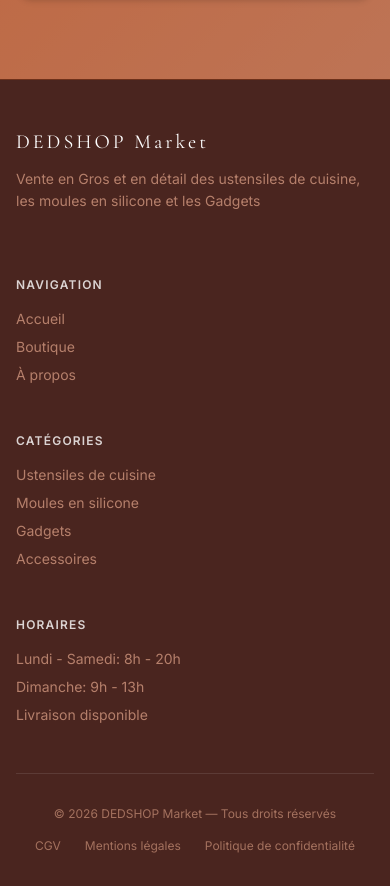
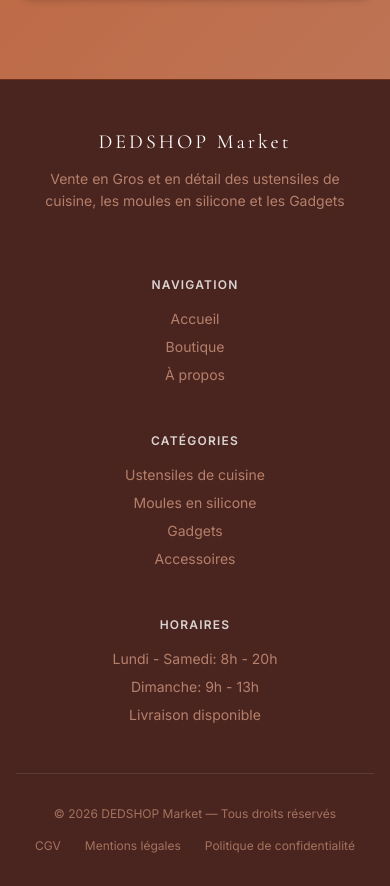
Before and after one commit to Nolido13/Ma-boutique01, a React (Vite) app: page /about in a window 390 px wide. Shown: the part 4603-5489 px from the top of the page. Built offline with nearby package versions, Linux system fonts and the light colour scheme.

Commit message:
commit du 29/04/26 à 14:31

```diff
--- a/src/components/Footer.jsx
+++ b/src/components/Footer.jsx
@@ -9,16 +9,16 @@ export default function Footer() {
 
         <div className="grid grid-cols-1 md:grid-cols-2 lg:grid-cols-4 gap-12 pb-12 border-b border-white/10">
 
-          <div className="lg:col-span-1">
+          <div className="lg:col-span-1 text-center md:text-left">
             <p className="font-serif text-xl text-white tracking-[0.15em] mb-3">
               DEDSHOP Market
             </p>
-            <p className="text-sm leading-relaxed mb-4 text-tertiary/60">
+            <p className="text-sm leading-relaxed mb-4 text-tertiary/60 max-w-xs mx-auto md:mx-0">
               Vente en Gros et en détail des ustensiles de cuisine, les moules en silicone et les Gadgets
             </p>
           </div>
 
-          <div>
+          <div className="text-center md:text-left">
             <h4 className="text-white/80 text-xs tracking-widest uppercase mb-4 font-semibold">
               Navigation
             </h4>
@@ -29,7 +29,7 @@ export default function Footer() {
             </div>
           </div>
 
-          <div>
+          <div className="text-center md:text-left">
             <h4 className="text-white/80 text-xs tracking-widest uppercase mb-4 font-semibold">
               Catégories
             </h4>
@@ -41,7 +41,7 @@ export default function Footer() {
             </div>
           </div>
 
-          <div>
+          <div className="text-center md:text-left">
             <h4 className="text-white/80 text-xs tracking-widest uppercase mb-4 font-semibold">
               Horaires
             </h4>
@@ -57,7 +57,7 @@ export default function Footer() {
           <p className="text-center text-xs text-tertiary/50">
             © {currentYear} DEDSHOP Market — Tous droits réservés
           </p>
-          <div className="flex gap-6">
+          <div className="flex gap-6 justify-center">
             <a href="#" className="text-tertiary/50 hover:text-secondary transition-colors text-xs">CGV</a>
             <a href="#" className="text-tertiary/50 hover:text-secondary transition-colors text-xs">Mentions légales</a>
             <a href="#" className="text-tertiary/50 hover:text-secondary transition-colors text-xs">Politique de confidentialité</a>
```
